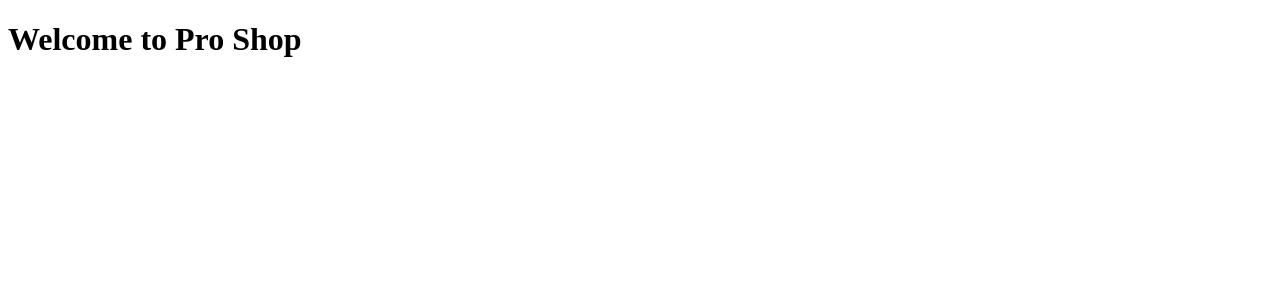
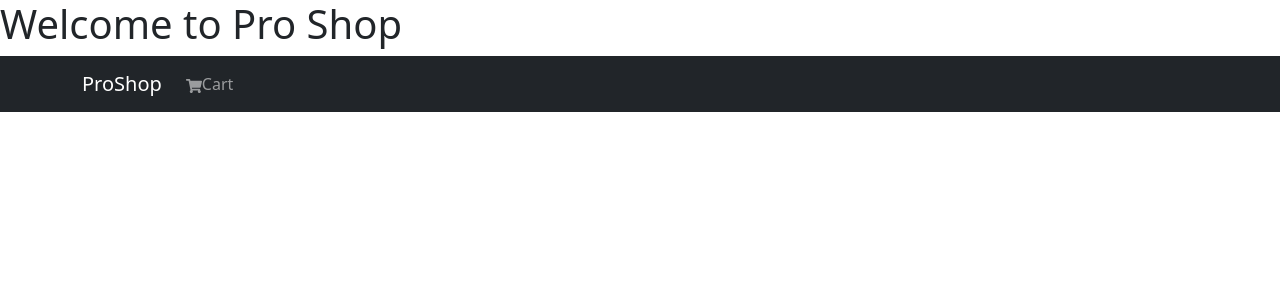
Before and after one commit to fawzisilver/e-commerce-tech-shop, a React (Vite) app in the folder frontend/: page / in a window 1280 px wide. Shown: the top 300 px of the page. Built offline with nearby package versions, Linux system fonts and the light colour scheme.

Commit message:
added bootstrap design to nav

```diff
--- a/frontend/package.json
+++ b/frontend/package.json
@@ -10,8 +10,11 @@
     "preview": "vite preview"
   },
   "dependencies": {
+    "bootstrap": "^5.3.3",
     "react": "^18.3.1",
-    "react-dom": "^18.3.1"
+    "react-bootstrap": "^2.10.4",
+    "react-dom": "^18.3.1",
+    "react-icons": "^5.3.0"
   },
   "devDependencies": {
     "@eslint/js": "^9.8.0",
--- a/frontend/src/App.jsx
+++ b/frontend/src/App.jsx
@@ -1,8 +1,12 @@
 import React from 'react'
+import Header from './components/Header'
 
 const App = () => {
   return (
+    <>
     <h1>Welcome to Pro Shop</h1>
+    <Header />
+    </>
   )
 }
 
--- /dev/null
+++ b/frontend/src/components/Header.jsx
@@ -0,0 +1,22 @@
+import { Navbar, Nav, Container } from 'react-bootstrap'
+import { FaShoppingCart, FaUser } from 'react-icons/fa'
+
+const Header = () => {
+    return (
+        <header>
+            <Navbar bg="dark" variant='dark' expand="lg" collapseOnSelect>
+                <Container>
+                  <Navbar.Brand href="/">ProShop</Navbar.Brand>
+                  <Navbar.Toggle aria-controls='basic-navbar-nav' />
+                  <Navbar.Collapse id="basic-navbar-nav">
+                        <Nav className='=me-auto'>
+                            <Nav.Link href='/cart'><FaShoppingCart />Cart</Nav.Link>
+                        </Nav>
+                  </Navbar.Collapse>
+                </Container>
+            </Navbar>
+        </header>
+    )
+}
+
+export default Header
--- a/frontend/src/main.jsx
+++ b/frontend/src/main.jsx
@@ -1,8 +1,11 @@
 import { StrictMode } from 'react'
 import { createRoot } from 'react-dom/client'
+import 'bootstrap/dist/css/bootstrap.min.css'
 import App from './App.jsx'
 import './index.css'
 
+
+//index.js
 createRoot(document.getElementById('root')).render(
   <StrictMode>
     <App />
```
Also changed, not shown: 1 other file (tests, documents, lock files or other folders).
